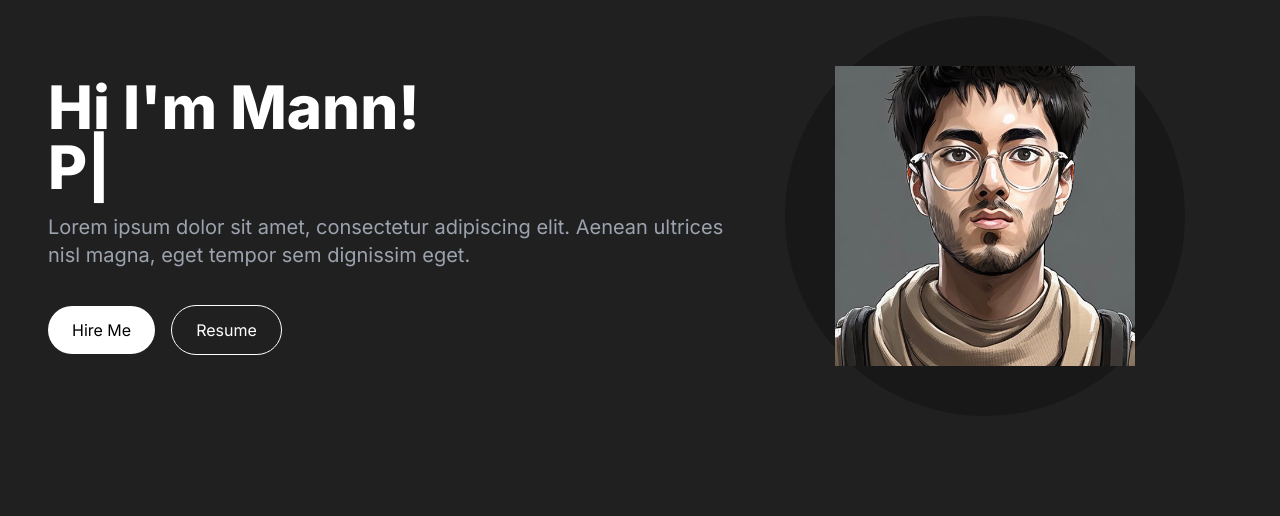
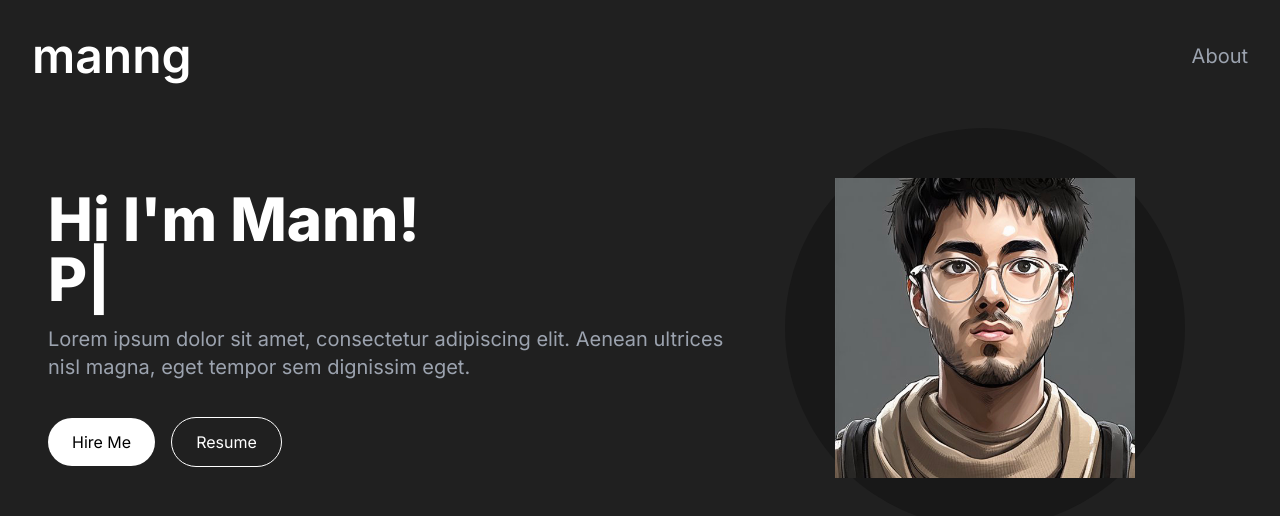
Before and after one commit to manngup/manng.net, a Next.js app: page / in a window 1280 px wide. Shown: the top 516 px of the page. Built offline with nearby package versions, Linux system fonts and the light colour scheme.

Commit message:
made navbar component

```diff
--- /dev/null
+++ b/src/app/components/Navbar.tsx
@@ -0,0 +1,23 @@
+import Link from 'next/link'
+import React from 'react'
+
+const Navbar = () => {
+  return (
+    <nav>
+        <div className="flex flex-wrap items-center justify-between mx-auto p-8">
+            <Link href="/" className="text-5xl text-white font-semibold">manng</Link>
+            <div className="menu hidden md:block md:w-auto" id="navbar">
+                <ul>
+                    <li>
+                        <Link href={"#about"} className="block py-2 pl-3 pr-4 text-gray-400 sm:text-xl rounded md:p-0 hover:text-white">
+                        About
+                        </Link>
+                    </li>
+                </ul>
+            </div>
+        </div>
+    </nav>
+  )
+}
+
+export default Navbar
--- a/src/app/page.tsx
+++ b/src/app/page.tsx
@@ -1,5 +1,6 @@
 import Image from 'next/image'
 import Header from './components/Header'
+import Navbar from './components/Navbar'
 
 import { Inter, Pixelify_Sans } from 'next/font/google'
 
@@ -8,6 +9,7 @@
 export default function Home() {
   return (
     <main className="flex min-h-screen flex-col bg-[#202020]">
+      <Navbar />
       <div className="container mx-auto px-12 py-4">
         <Header />
       </div>
```
